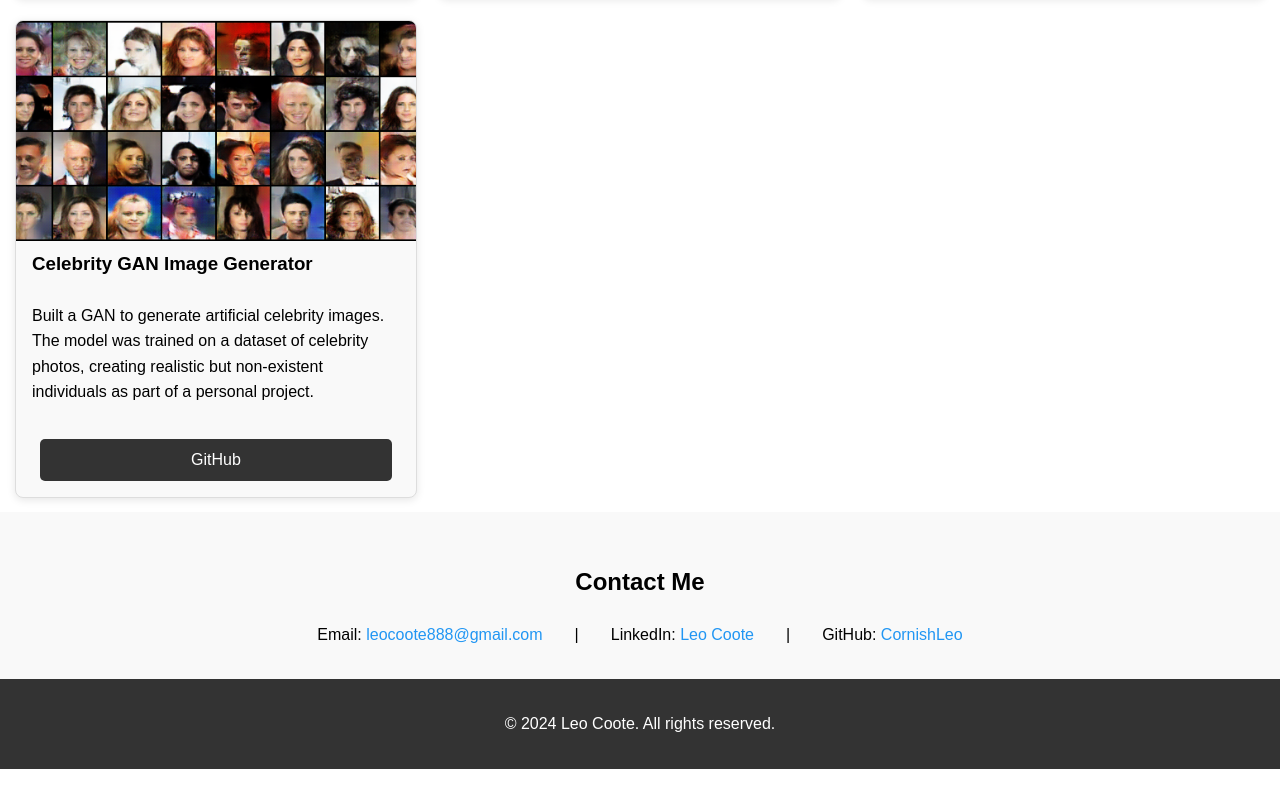
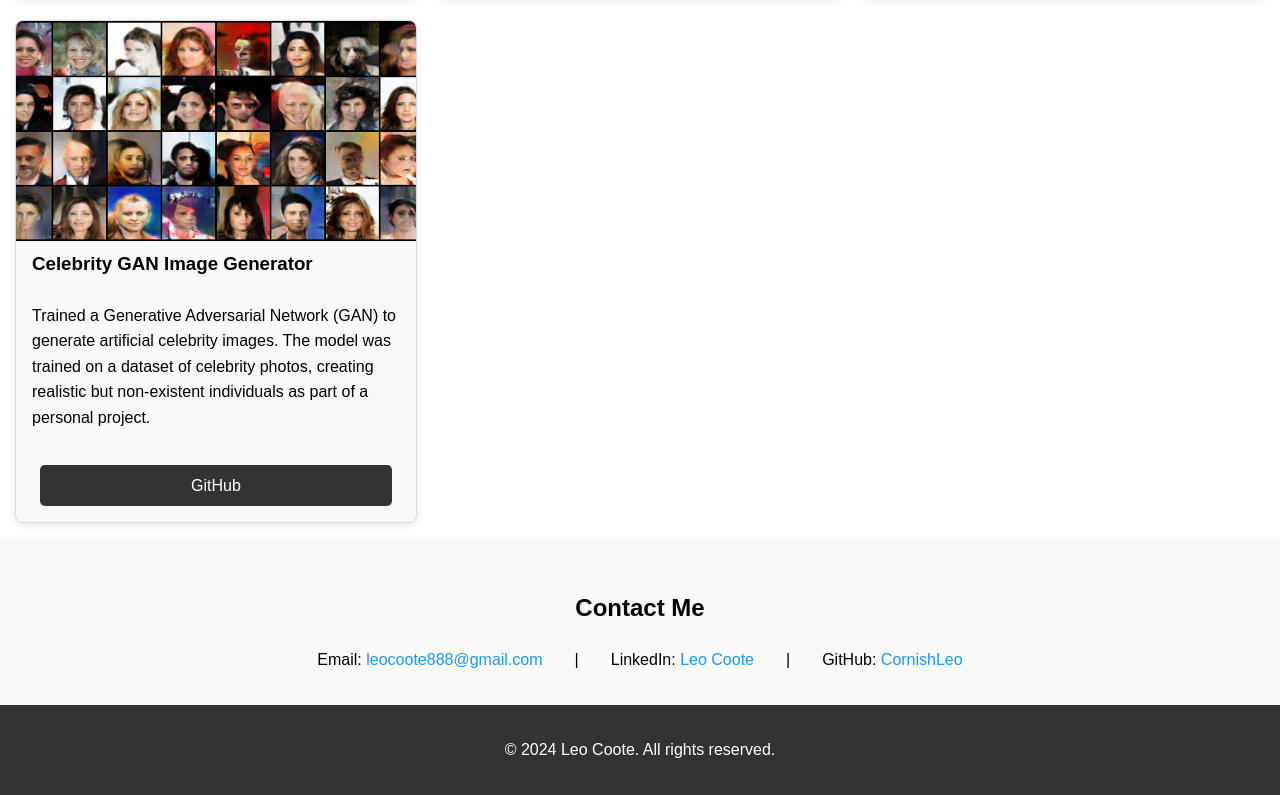
Before and after one commit to CornishLeo/CornishLeo.github.io, a plain HTML site: page index.html in a window 1280 px wide. Shown: the part 1340-2135 px from the top of the page. Before the commit the page ends 2109 px from the top, so only its background shows below. Drawn offline with Linux system fonts and the light colour scheme.

Commit message:
Updated text

```diff
--- a/index.html
+++ b/index.html
@@ -76,7 +76,7 @@
             <div class="project-card">
                 <img src="images/celebFakeImages.png" alt="Celebrity GAN Image Generator">
                 <h3>Celebrity GAN Image Generator</h3>
-                <p>Built a GAN to generate artificial celebrity images. The model was trained on a dataset of celebrity photos, creating realistic but non-existent individuals as part of a personal project.</p>
+                <p>Trained a Generative Adversarial Network (GAN) to generate artificial celebrity images. The model was trained on a dataset of celebrity photos, creating realistic but non-existent individuals as part of a personal project.</p>
                 <div class="project-buttons">
                     <a href="https://github.com/CornishLeo/Celebrity-Image-GAN" target="_blank" class="btn btn-github">GitHub</a>
                 </div>
```
